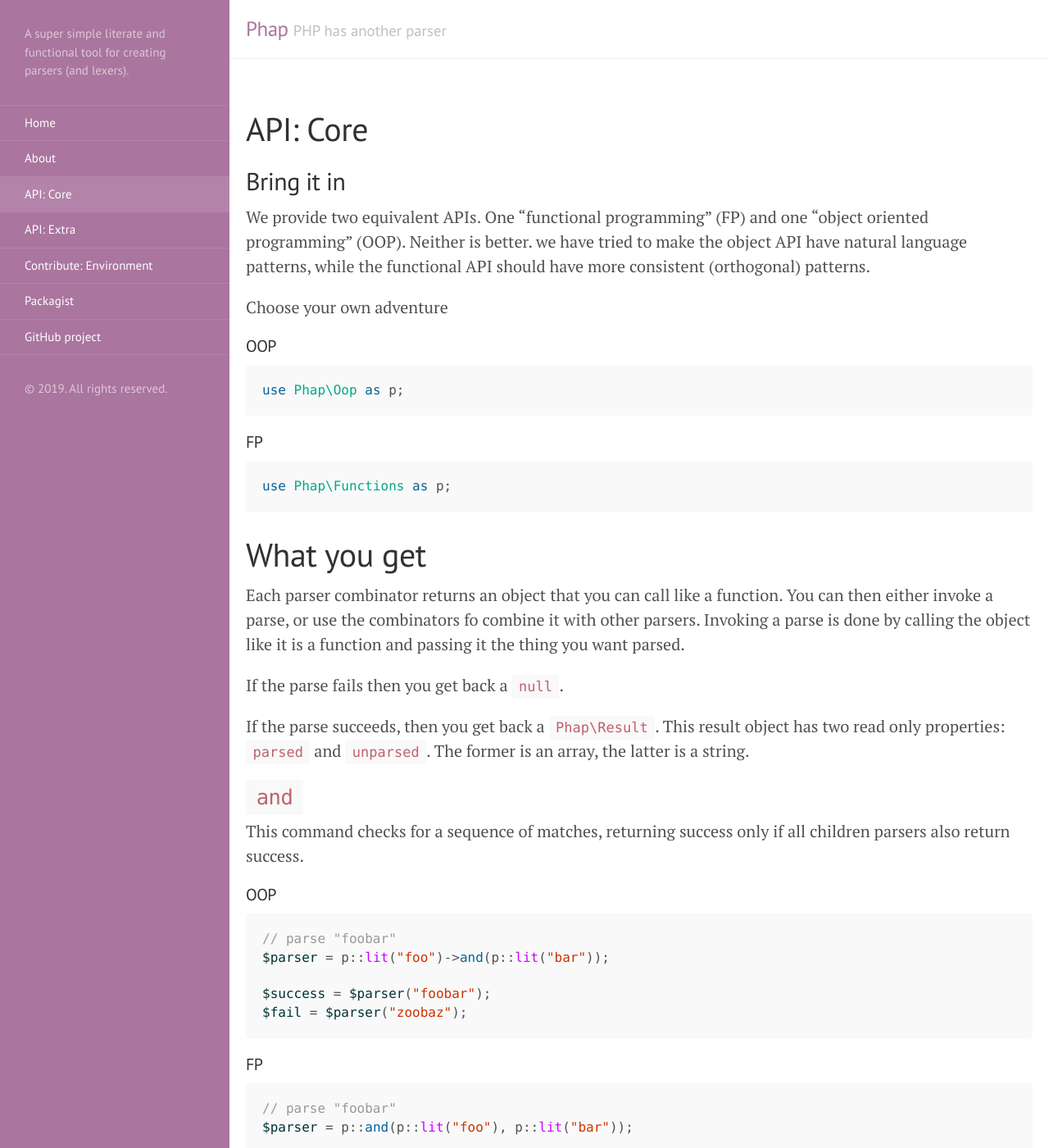
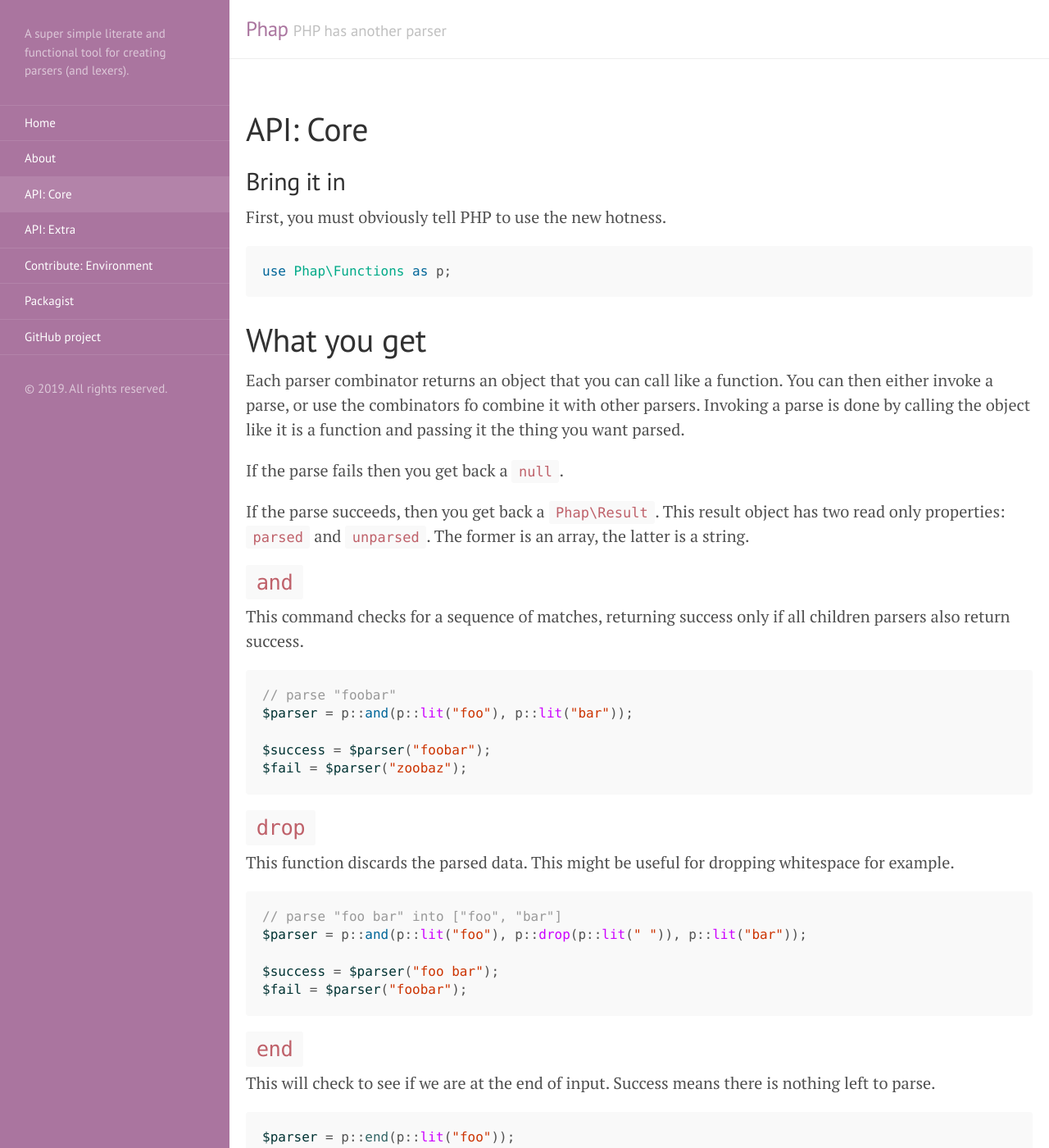
Before and after one commit to ylixir/phap, a Jekyll site: the page built from docs/api/api-core.md, in a window 1280 px wide and 1400 px high. Shown: the whole window at 82% size. Built offline with Jekyll 4.4.1, drawn with Linux system fonts in a browser that asks for light colours; some of the changed text lies outside the part shown.

````diff
--- a/docs/api/api-core.md
+++ b/docs/api/api-core.md
@@ -5,17 +5,7 @@ title: "API: Core"
 
 ## Bring it in
 
-We provide two equivalent APIs. One "functional programming" (FP) and one "object oriented programming" (OOP). Neither is better. we have tried to make the object API have natural language patterns, while the functional API should have more consistent (orthogonal) patterns.
-
-Choose your own adventure
-
-#### OOP
-
-```php
-use Phap\Oop as p;
-```
-
-#### FP
+First, you must obviously tell PHP to use the new hotness.
 
 ```php
 use Phap\Functions as p;
@@ -33,18 +23,6 @@ If the parse succeeds, then you get back a `Phap\Result`. This result object has
 
 This command checks for a sequence of matches, returning success only if all children parsers also return success.
 
-#### OOP
-
-```php
-// parse "foobar"
-$parser = p::lit("foo")->and(p::lit("bar"));
-
-$success = $parser("foobar");
-$fail = $parser("zoobaz");
-```
-
-#### FP
-
 ```php
 // parse "foobar"
 $parser = p::and(p::lit("foo"), p::lit("bar"));
@@ -55,19 +33,7 @@ $fail = $parser("zoobaz");
 
 ## `drop`
 
-This functional discards the parsed data. This might be useful for dropping whitespace for example.
-
-#### OOP
-
-```php
-// parse "foo bar" into ["foo", "bar"]
-$parser = p::lit("foo")->and(p::lit(" ")->drop(), p::lit("bar"));
-
-$success = $parser("foo bar");
-$fail = $parser("foobar");
-```
-
-#### FP
+This function discards the parsed data. This might be useful for dropping whitespace for example.
 
 ```php
 // parse "foo bar" into ["foo", "bar"]
@@ -81,17 +47,6 @@ $fail = $parser("foobar");
 
 This will check to see if we are at the end of input. Success means there is nothing left to parse.
 
-#### OOP
-
-```php
-$parser = p::lit("foo")->end();
-
-$success = $parser("foo");
-$failure = $parser("foobar");
-```
-
-#### FP
-
 ```php
 $parser = p::end(p::lit("foo"));
 
@@ -103,8 +58,6 @@ $failure = $parser("foobar");
 
 Always fails.
 
-#### OOP and FP
-
 ```php
 $parser = p::fail();
 
@@ -114,21 +67,6 @@ assert(null === $parser("foo"));
 ## `fold`
 
 Similar to `array_reduce`, this function can be used to combine values. For example, you might want to turn the array `["1","2","3"]` into the integer `123`.
-
-#### OOP
-
-```php
-$flower = p::lit("flower");
-$flowers = $flower->and($flower);
-
-$parser = $flowers->fold(function (string $in, string ...$acc): array {
-    return ["flowers"];
-}, []);
-
-assert(["flowers"] === $parser("flowerflower"));
-```
-
-#### FP
 
 ```php
 $flower = p::lit("flower");
@@ -149,8 +87,6 @@ assert(["flowers"] === $parser("flowerflower"));
 
 Checks to see if the unparsed data starts with the *lit*eral.
 
-#### OOP and FP
-
 ```php
 $parser = p::lit("foo");
 
@@ -161,19 +97,6 @@ $fail = $parser("bar");
 ## `map`
 
 This is used to convert raw data to more useful types. For example you might wish to convert a string containing an integer into an actual integer.
-
-#### OOP
-
-```php
-// convert a "truthy" string to boolean
-$parser = p::lit("yes")->map(function (string $s): bool {
-    return true;
-});
-
-assert([true] == $parser("yes")->parsed);
-```
-
-#### FP
 
 ```php
 // convert a "truthy" string to boolean
@@ -188,8 +111,6 @@ assert([true] == $parser("yes")->parsed);
 
 Fails if the given parser is successful. Succeeds if not.
 
-#### OOP and FP
-
 ```php
 $parser = p::not(p::lit("foo"));
 
@@ -202,17 +123,6 @@ assert("bar" === $parser("bar")->unparsed);
 
 Tries a list of parsers in order until one succeeds.
 
-#### OOP
-
-```php
-$parser = p::lit("foo")->or(p::lit("hello"));
-
-$success = $parser("foobar");
-$success = $parser("hello world");
-```
-
-#### FP
-
 ```php
 $parser = p::or(p::lit("foo"), p::lit("hello"));
 
@@ -224,8 +134,6 @@ $success = $parser("hello world");
 
 Grab a single item off of the parser input.
 
-#### OOP and FP
-
 ```php
 $parser = p::pop();
 
@@ -236,16 +144,6 @@ assert(["1"] === $parser("123"));
 
 Just keep trying the same parser until it fails.
 
-#### OOP
-
-```php
-$parser = p::lit("1")->repeat();
-
-assert(["1", "1", "1"] === $parser("111"));
-```
-
-#### FP
-
 ```php
 $parser = p::repeat(p::lit("1"));
 
--- a/phpunit.xml
+++ b/phpunit.xml
@@ -5,7 +5,6 @@
     </testsuite>
     <testsuite name="Integration">
       <file>test/Integration/functional_examples.php</file>
-      <file>test/Integration/OopExamples.php</file>
     </testsuite>
   </testsuites>
 </phpunit>
````
Also changed, not shown: docs/about.md (+1 -2 lines), docs/api/api-extra.md (+0 -18 lines), README.md, 1 other file.
